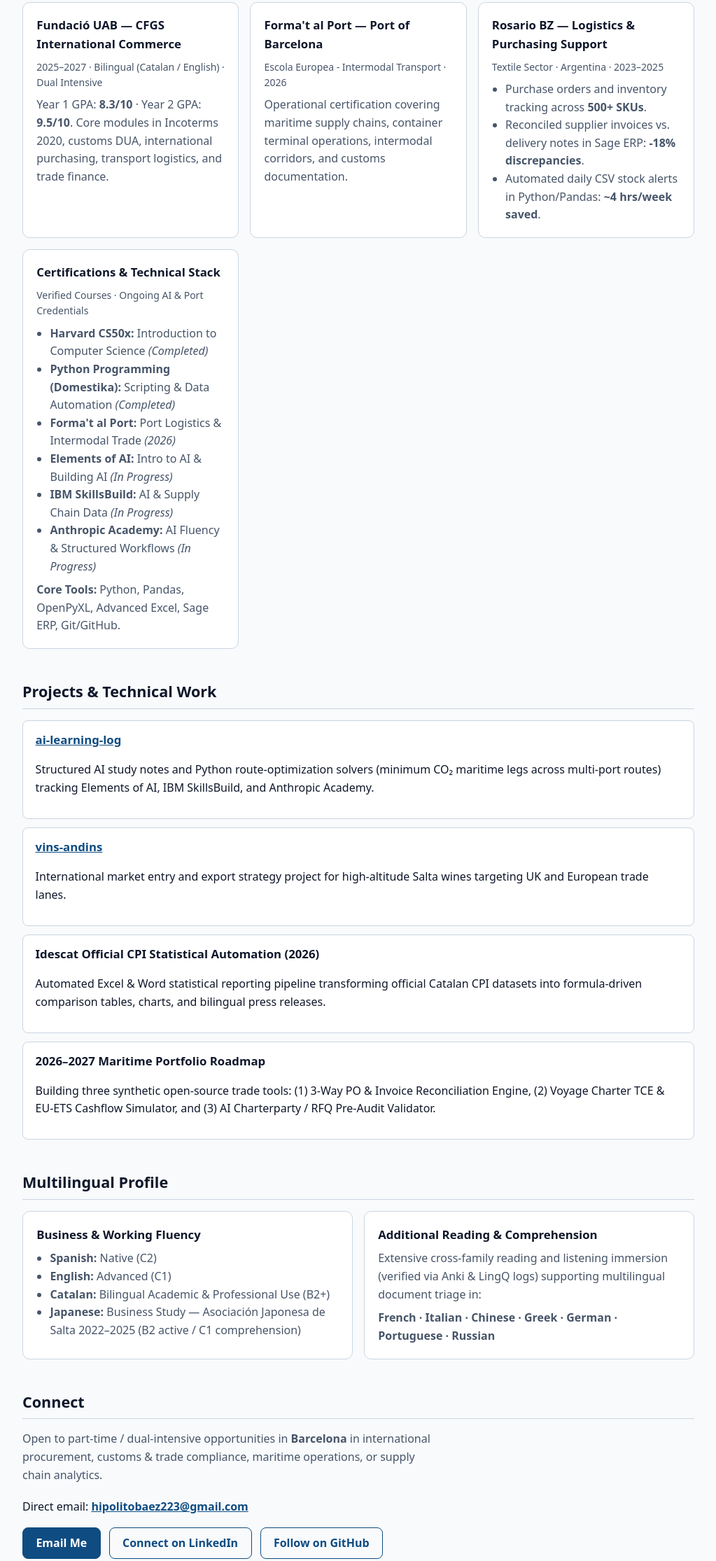
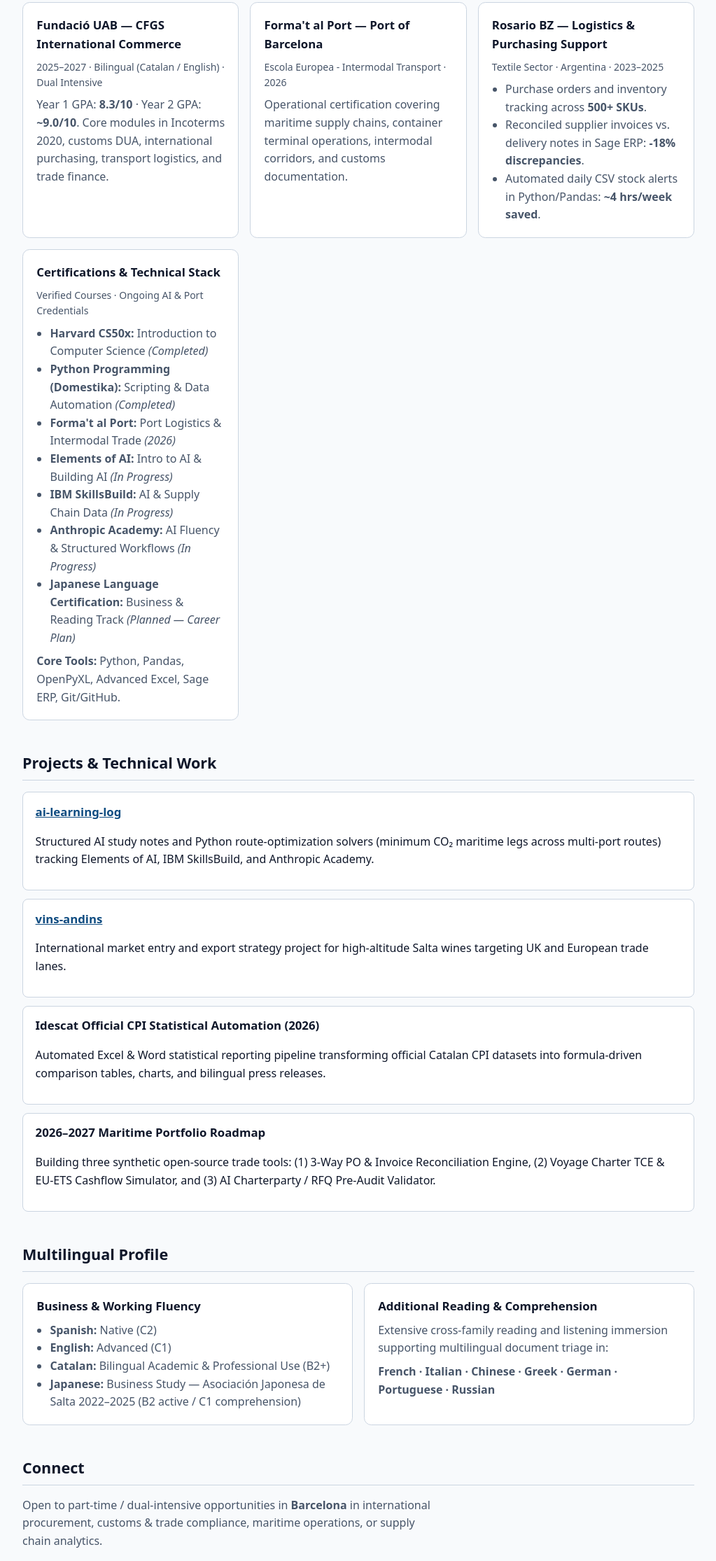
Before and after one commit to HipolitoB/HipolitoB.github.io, a plain HTML site: page index.html in a window 1280 px wide. Shown: the part 537-2767 px from the top of the page at 70% size, without its empty margins (128-1151 px from the left). Drawn offline with Linux system fonts and the light colour scheme.

Commit message:
chore(portfolio): refine GPA, certifications, reading bio, and email CTA

```diff
--- a/index.html
+++ b/index.html
@@ -369,7 +369,7 @@
         <article class="card">
           <h3>Fundació UAB — CFGS International Commerce</h3>
           <p class="meta">2025–2027 · Bilingual (Catalan / English) · Dual Intensive</p>
-          <p>Year 1 GPA: <strong>8.3/10</strong> · Year 2 GPA: <strong>9.5/10</strong>. Core modules in Incoterms 2020, customs DUA, international purchasing, transport logistics, and trade finance.</p>
+          <p>Year 1 GPA: <strong>8.3/10</strong> · Year 2 GPA: <strong>~9.0/10</strong>. Core modules in Incoterms 2020, customs DUA, international purchasing, transport logistics, and trade finance.</p>
         </article>
         <article class="card">
           <h3>Forma't al Port — Port of Barcelona</h3>
@@ -395,6 +395,7 @@
             <li><strong>Elements of AI:</strong> Intro to AI &amp; Building AI <em>(In Progress)</em></li>
             <li><strong>IBM SkillsBuild:</strong> AI &amp; Supply Chain Data <em>(In Progress)</em></li>
             <li><strong>Anthropic Academy:</strong> AI Fluency &amp; Structured Workflows <em>(In Progress)</em></li>
+            <li><strong>Japanese Language Certification:</strong> Business &amp; Reading Track <em>(Planned — Career Plan)</em></li>
           </ul>
           <p><strong>Core Tools:</strong> Python, Pandas, OpenPyXL, Advanced Excel, Sage ERP, Git/GitHub.</p>
         </article>
@@ -437,7 +438,7 @@
         </article>
         <article class="card">
           <h3>Additional Reading &amp; Comprehension</h3>
-          <p>Extensive cross-family reading and listening immersion (verified via Anki &amp; LingQ logs) supporting multilingual document triage in:</p>
+          <p>Extensive cross-family reading and listening immersion supporting multilingual document triage in:</p>
           <p><strong>French · Italian · Chinese · Greek · German · Portuguese · Russian</strong></p>
         </article>
       </div>
@@ -446,7 +447,6 @@
     <section id="connect">
       <h2>Connect</h2>
       <p class="lead">Open to part-time / dual-intensive opportunities in <strong>Barcelona</strong> in international procurement, customs &amp; trade compliance, maritime operations, or supply chain analytics.</p>
-      <p>Direct email: <a class="inline-link" href="mailto:hipolitobaez223@gmail.com">hipolitobaez223@gmail.com</a></p>
       <div class="actions">
         <a class="btn btn-primary" href="mailto:hipolitobaez223@gmail.com">Email Me</a>
         <a class="btn btn-secondary" href="https://www.linkedin.com/in/jose-hipolito-baez" target="_blank" rel="noopener noreferrer">Connect on LinkedIn</a>
```
